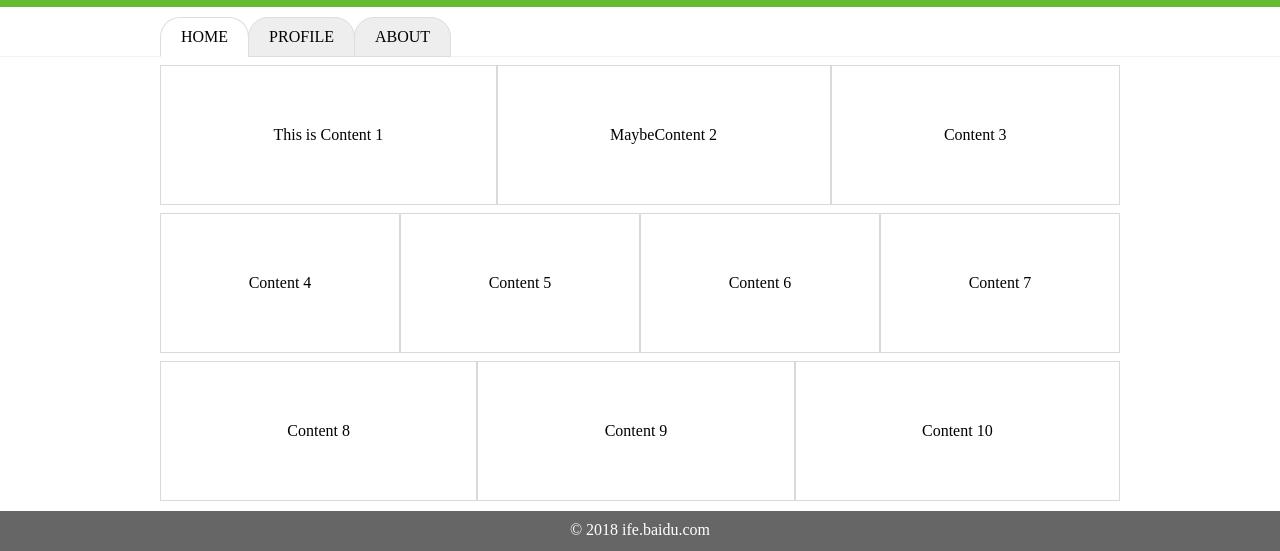
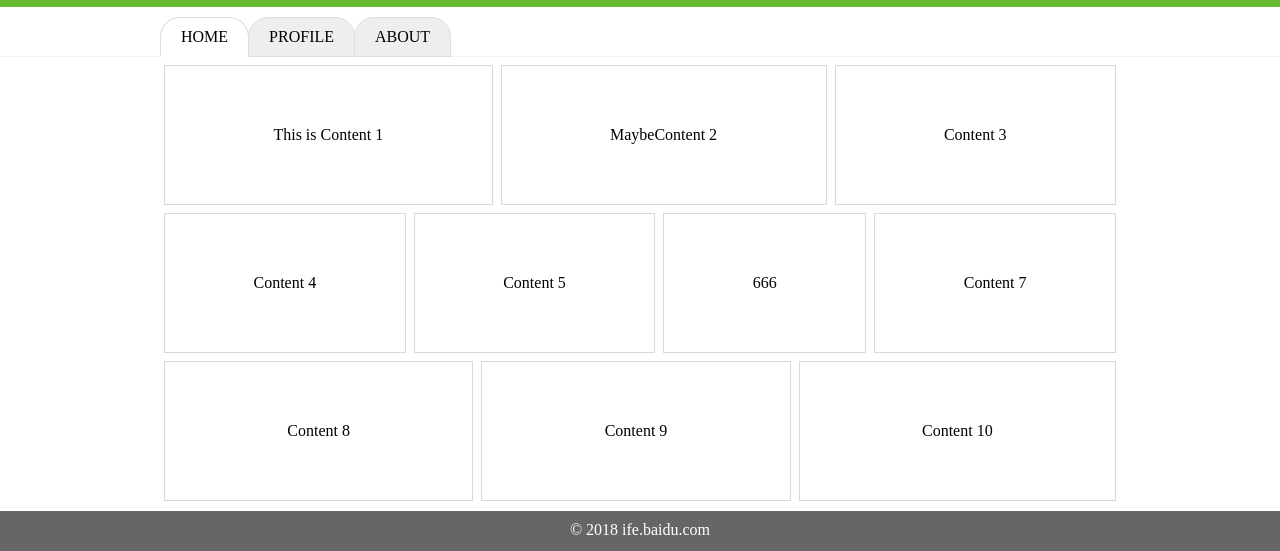
Before and after one commit to veev520/IFE2018_VEEV, a plain HTML site: page zero/day_07_08/index.html in a window 1280 px wide. Shown: the part 313-864 px from the top of the page. Drawn offline with Linux system fonts and the light colour scheme.

Commit message:
完善 内容

```diff
--- a/zero/day_07_08/css.css
+++ b/zero/day_07_08/css.css
@@ -121,7 +121,7 @@ nav li:first-child {
     justify-content: center;
     align-items: center;
     padding: 60px 80px;
-    margin-top: 8px;
+    margin: 8px 4px 0;
     border: #D9D9D9 1px solid;
     box-sizing: border-box;
     list-style-type: none;
--- a/zero/day_07_08/index.html
+++ b/zero/day_07_08/index.html
@@ -41,7 +41,7 @@
                 <li>Content 3</li>
                 <li>Content 4</li>
                 <li>Content 5</li>
-                <li>Content 6</li>
+                <li>666</li>
                 <li>Content 7</li>
                 <li>Content 8</li>
                 <li>Content 9</li>
```
